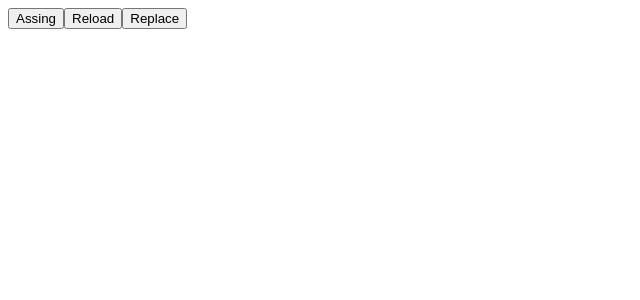
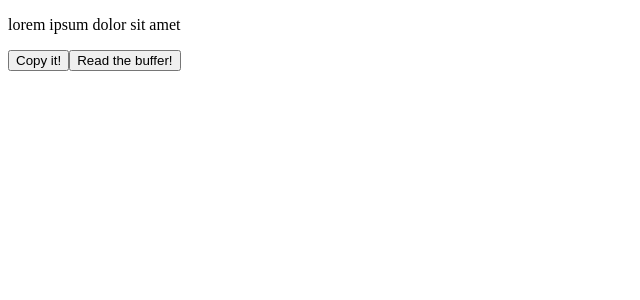
Before and after one commit to freshcodeAlice/fd-react-welcome, a React (Create React App) app: page / in a window 1280 px wide. Shown: the top 300 px of the page, without its empty margins (0-640 px from the left). Built offline with nearby package versions, Linux system fonts and the light colour scheme.

Commit message:
clipboard methods

```diff
--- a/src/App.js
+++ b/src/App.js
@@ -10,15 +10,21 @@ class App extends React.Component {
 
         return (
             <>
+            <p>lorem ipsum dolor sit amet</p>
             <button onClick={()=>{
-               window.location.assign('https://rozetka.com.ua/');
-            }}>Assing</button>
-            <button onClick={()=>{
-            window.location.reload();
-            }}>Reload</button>
-            <button onClick={()=>{
-             window.location.replace('https://wiki.postgresql.org/wiki/Main_Page');
-            }}>Replace</button>
+                window.navigator.clipboard.writeText('ANOTHER TEXT')
+                .then((data) => {
+                    console.log(data)
+                })
+            }}>Copy it!</button>
+
+
+                <button onClick={()=>{
+                window.navigator.clipboard.readText()
+                .then((data) => {
+                    console.log(data)
+                })
+            }}>Read the buffer!</button>
             </>
         )
     }
```
